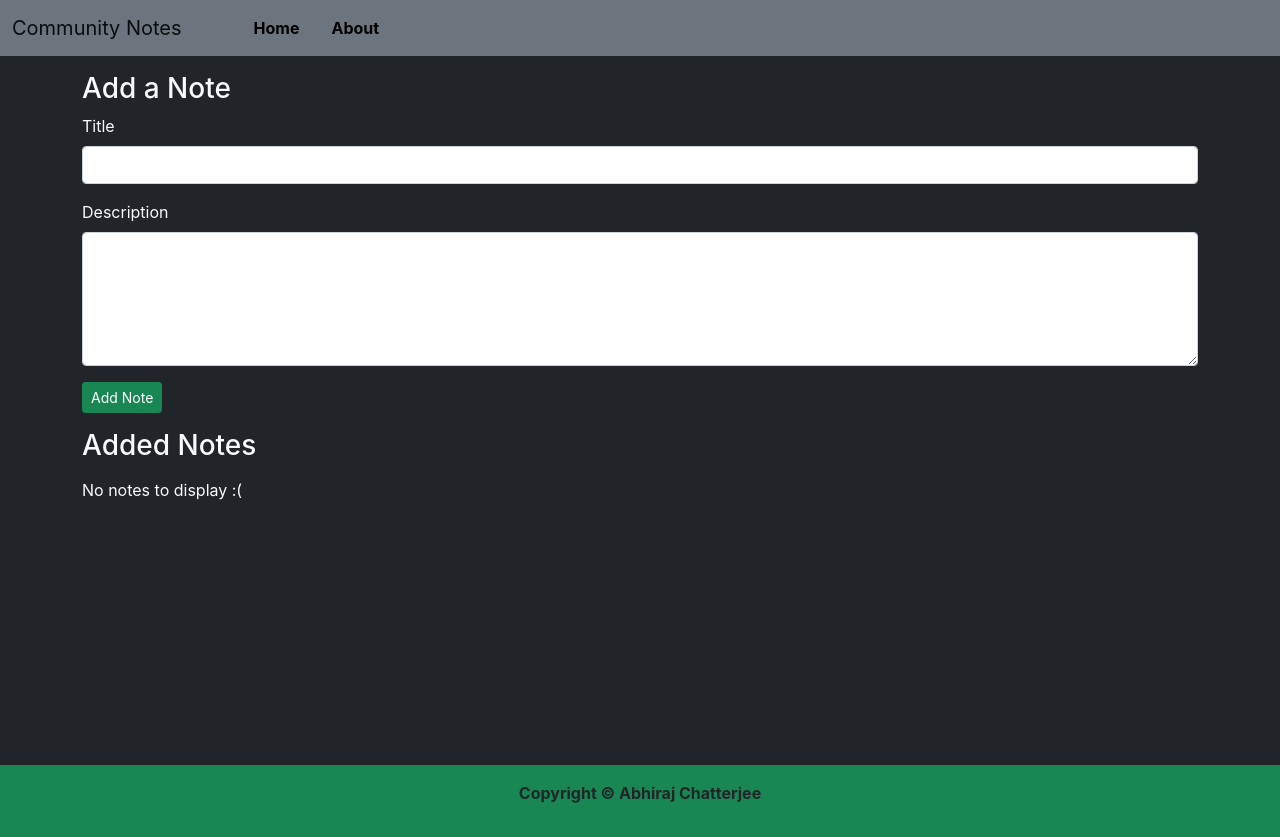
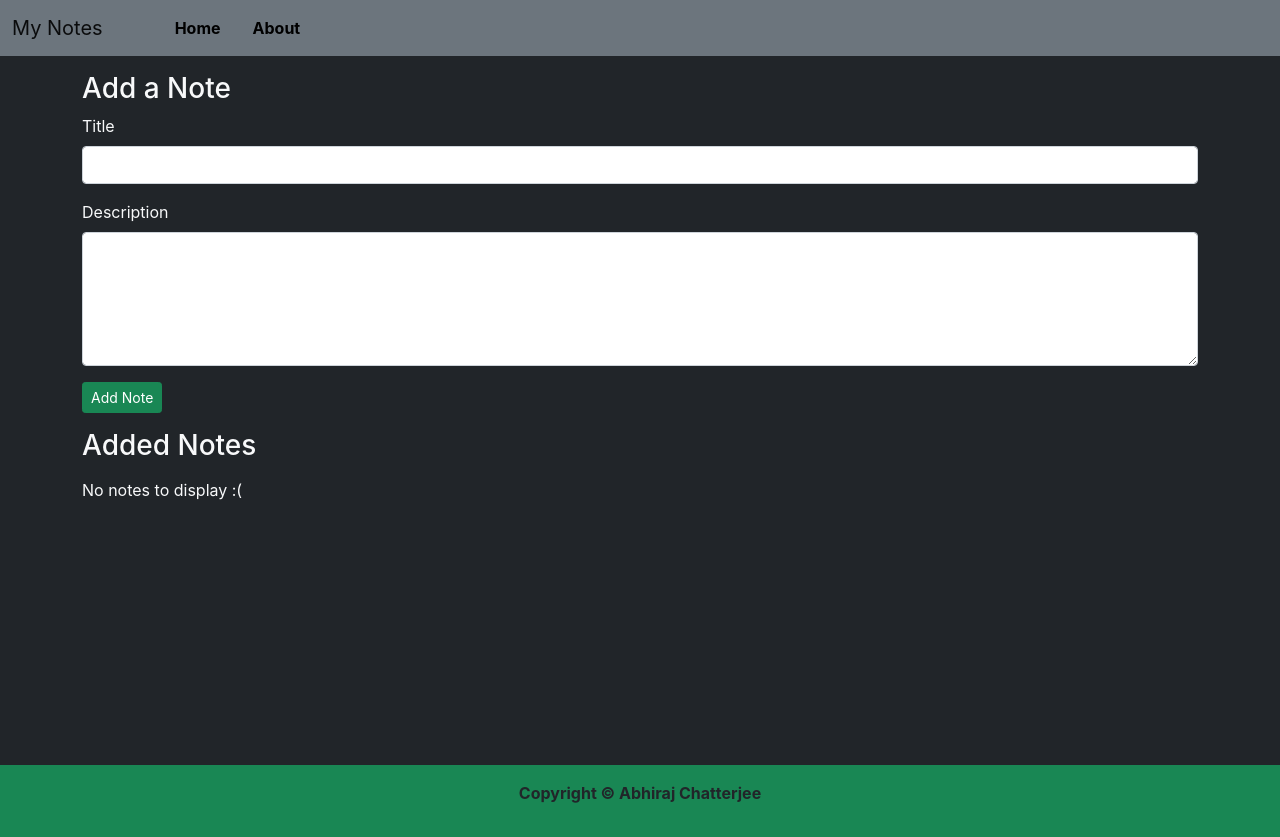
Before and after one commit to Abhiraj3112000/Community-Notes, a React (Create React App) app: page / in a window 1280 px wide. Built offline with nearby package versions, Linux system fonts and the light colour scheme.

Commit message:
Update App.js

```diff
--- a/src/App.js
+++ b/src/App.js
@@ -60,7 +60,7 @@ function App() {
   return (
     <div className="bg-dark text-light">
     <Router>
-      <Header title="Community Notes" searchBar={false} />
+      <Header title="My Notes" searchBar={false} />
       <Switch>
           <Route exact path="/" render={()=>{
             return(
```
